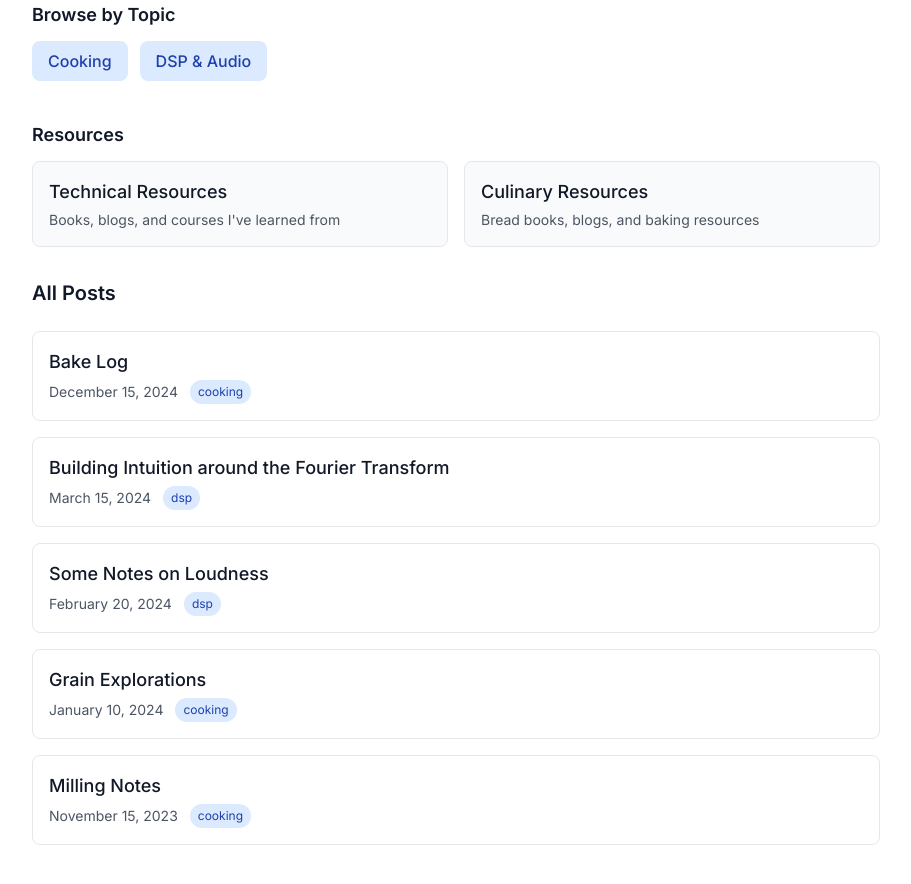
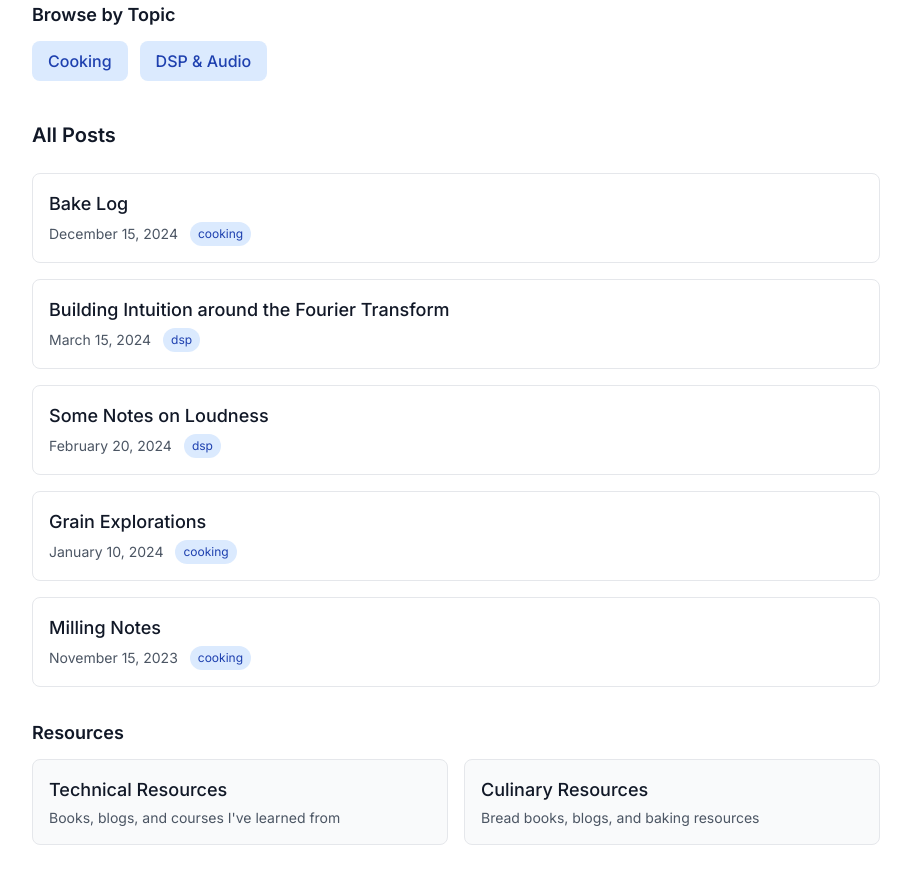
Before and after one commit to mgoldfield/personal-site, a Next.js app: page /blog in a window 1280 px wide. Shown: the part 200-1084 px from the top of the page, without its empty margins (184-1095 px from the left). Built offline with nearby package versions, Linux system fonts and the light colour scheme.

Commit message:
move resources section

```diff
--- a/src/app/components/posts.tsx
+++ b/src/app/components/posts.tsx
@@ -33,7 +33,7 @@ export function ListItem({post}: ListItemProps) {
 
 function ResourcesSection() {
     return (
-        <div className="mb-8">
+        <div className="mb-8 mt-8">
             <h2 className="text-lg font-semibold text-gray-900 dark:text-white mb-3">Resources</h2>
             <div className="grid md:grid-cols-2 gap-4">
                 <Link
@@ -92,8 +92,6 @@ export default function Posts() {
                 )}
             </div>
 
-            <ResourcesSection />
-
             <div className="mb-6">
                 <h2 className="text-xl font-semibold text-gray-900 dark:text-white">All Posts</h2>
             </div>
@@ -101,6 +99,8 @@ export default function Posts() {
             <ul className="space-y-4">
                 {posts.map(post => ListItem({post}))}
             </ul>
+
+            <ResourcesSection />
         </section>
     );
 }
```
